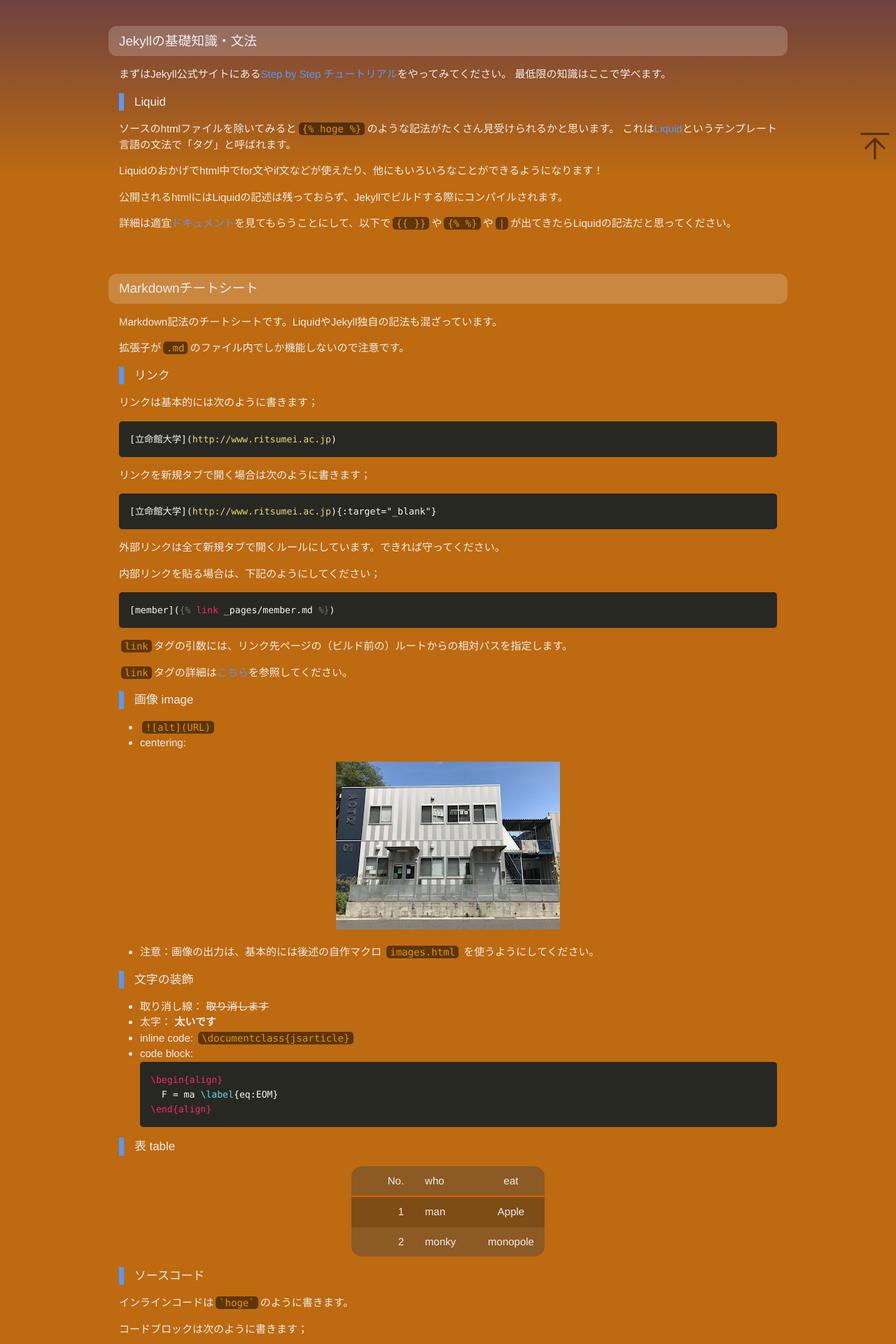
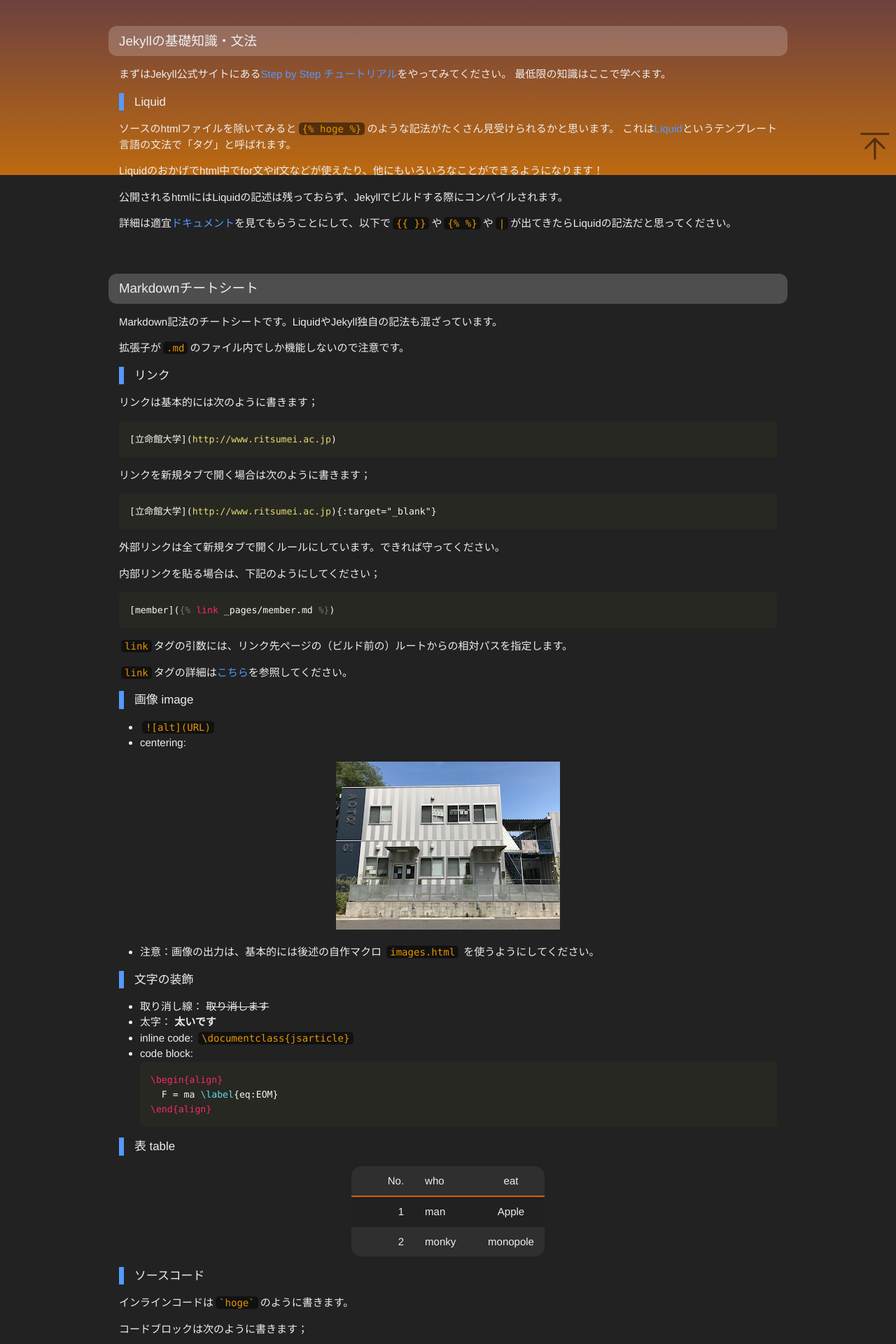
Before and after one commit to vuccaken/vuccaken.github.io, a Jekyll site: the page built from _pages/template.md, in a window 1280 px wide. Shown: the part 650-2570 px from the top of the page at 70% size. Built offline with Jekyll 4.4.1, drawn with Linux system fonts in a browser that asks for light colours; nearby versions of some CDN libraries.

```diff
--- a/_includes/general/head.html
+++ b/_includes/general/head.html
@@ -26,6 +26,9 @@
   <meta property="og:type" content="website">
 
   <!-- color theme -->
+  {%- comment -%}
+    上部ステータスバーの背景色
+  {%- endcomment -%}
   <meta name="theme-color" content="#117">
   <meta name="twitter:widgets:theme" content="dark" />
 
--- a/_sass/_layout.scss
+++ b/_sass/_layout.scss
@@ -2,10 +2,18 @@
 // グラデーション背景 & スクロールバー
 // - - - - - - - - - - - - - - - - - - - -
 
+// 一応デフォルト
 body {
+  background-color: #222;
+}
+
+// iOS15 Safari用
+// アドレスバーの背景色
+.safari.touch-device body {
   background-color: $bg-color;
 }
 
+// 背景のグラデーション
 .grad-bg {
   background: $bg-grad-color;
   height: 100vh;
@@ -14,12 +22,6 @@ body {
   top: 0;
   left: 0;
   z-index: -3;
-}
-
-.hoge {
-  position: fixed;
-  bottom: 0;
-  right: 0;
 }
 
 // iPhoneやiPadなどのiOS15のSarafi用の調整
```
